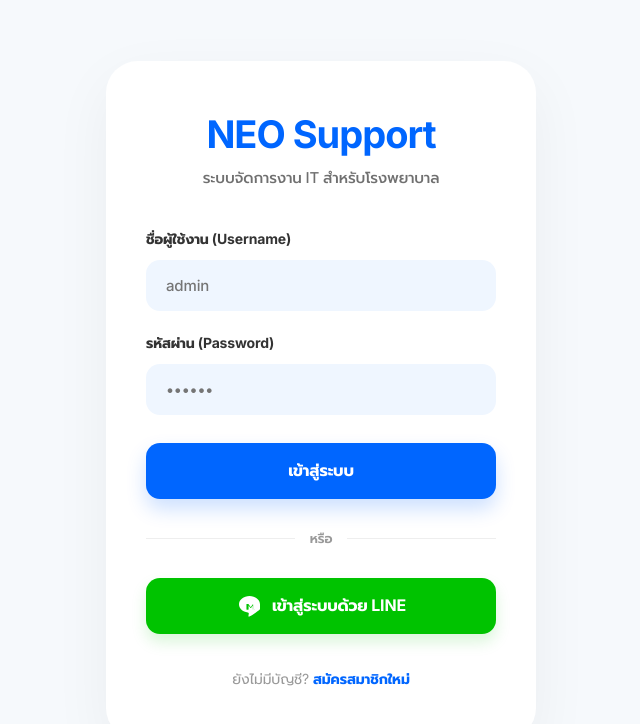
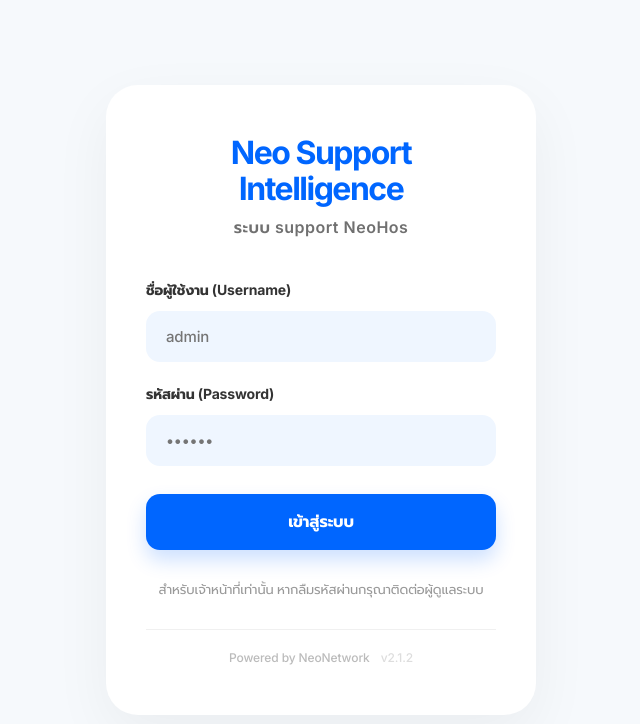
Before and after one commit to jairlinethai8989/neosupportlineoa, a Next.js app: page /login in a window 1280 px wide. Shown: the top 724 px of the page, without its empty margins (319-959 px from the left). Built offline with nearby package versions, Linux system fonts and the light colour scheme; no server answers; a web font is replaced by a local one.

Commit message:
feat: update login page branding, security access control, and daily log

```diff
--- a/src/app/(auth)/login/page.tsx
+++ b/src/app/(auth)/login/page.tsx
@@ -46,12 +46,6 @@ export default function LoginPage() {
     }
   };
 
-  const handleLineLogin = () => {
-    // Placeholder for LINE Login
-    // supabase.auth.signInWithOAuth({ provider: 'line' });
-    alert('ระบบเชื่อมต่อ LINE Login จะเปิดให้บริการเร็วๆ นี้');
-  };
-
   return (
     <div style={{
       minHeight: '100vh',
@@ -74,20 +68,22 @@ export default function LoginPage() {
         {/* Logo/Title */}
         <div style={{ marginBottom: '40px' }}>
           <h1 style={{
-            fontSize: '38px',
-            fontWeight: '850',
+            fontSize: '32px',
+            fontWeight: '900',
             margin: '0 0 10px',
             color: '#0066ff',
-            letterSpacing: '-1px'
+            letterSpacing: '-1.5px',
+            lineHeight: '1.1'
           }}>
-            NEO Support
+            Neo Support Intelligence
           </h1>
           <p style={{
             color: '#707070',
-            fontSize: '15px',
-            fontWeight: '500'
+            fontSize: '16px',
+            fontWeight: '600',
+            letterSpacing: '0.5px'
           }}>
-            ระบบจัดการงาน IT สำหรับโรงพยาบาล
+            ระบบ support NeoHos
           </p>
         </div>
 
@@ -191,55 +187,28 @@ export default function LoginPage() {
               gap: '10px',
               boxShadow: '0 10px 20px rgba(0, 102, 255, 0.2)',
               transition: 'all 0.2s ease',
-              opacity: loading ? 0.7 : 1
+              opacity: loading ? 0.7 : 1,
+              marginBottom: '10px'
             }}
           >
             {loading ? <Loader2 className="animate-spin" size={20} /> : 'เข้าสู่ระบบ'}
           </button>
         </form>
 
+        <p style={{ fontSize: '13px', color: '#999999', marginTop: '20px', marginBottom: '30px' }}>
+          สำหรับเจ้าหน้าที่เท่านั้น หากลืมรหัสผ่านกรุณาติดต่อผู้ดูแลระบบ
+        </p>
+
         <div style={{
-          display: 'flex',
-          alignItems: 'center',
-          margin: '30px 0',
-          gap: '15px'
+          marginTop: '20px',
+          paddingTop: '20px',
+          borderTop: '1px solid #f0f0f0',
+          fontSize: '12px',
+          color: '#bbbbbb',
+          fontWeight: '500'
         }}>
-          <div style={{ flex: 1, height: '1px', background: '#eeeeee' }} />
-          <span style={{ fontSize: '13px', color: '#999999', fontWeight: '600' }}>หรือ</span>
-          <div style={{ flex: 1, height: '1px', background: '#eeeeee' }} />
+          Powered by NeoNetwork <span style={{ marginLeft: '8px', color: '#dddddd' }}>v2.1.2</span>
         </div>
-
-        <button
-          type="button"
-          onClick={handleLineLogin}
-          style={{
-            width: '100%',
-            background: '#00c300',
-            color: '#ffffff',
-            padding: '16px',
-            borderRadius: '14px',
-            border: 'none',
-            fontWeight: '800',
-            fontSize: '16px',
-            cursor: 'pointer',
-            display: 'flex',
-            alignItems: 'center',
-            justifyContent: 'center',
-            gap: '12px',
-            boxShadow: '0 8px 15px rgba(0, 195, 0, 0.15)',
-            transition: 'all 0.2s ease',
-            marginBottom: '35px'
-          }}
-        >
-          <svg width="24" height="24" viewBox="0 0 24 24" fill="currentColor">
-            <path d="M24 10.304c0-4.577-4.705-8.304-10.5-8.304-5.795 0-10.5 3.727-10.5 8.304 0 4.1 3.732 7.531 8.776 8.192.342.073.806.226.924.518.106.262.069.673.033 0.938-.036.265-.174 1.042-.212 1.342-.064.506-.296 1.977 1.277 1.079 1.573-.898 8.491-5.001 11.579-8.57 2.053-2.373 3.124-4.838 3.124-7.5zm-5.022 5.029c0 .16-.131.291-.292.291h-1.545c-.161 0-.292-.131-.292-.291v-3.921l-1.895 2.502c-.053.07-.138.113-.231.113h-.011c-.092 0-.177-.042-.23-.112l-1.894-2.502v3.921c0 .16-.131.291-.292.291h-1.545c-.161 0-.292-.131-.292-.291v-4.993c0-.161.131-.292.292-.292h1.545c.161 0 .292.131.292.292l2.136 2.822 2.135-2.822c.161 0 .292.131.292.292v4.993z" />
-          </svg>
-          เข้าสู่ระบบด้วย LINE
-        </button>
-
-        <p style={{ fontSize: '14px', color: '#999999' }}>
-          ยังไม่มีบัญชี? <a href="#" style={{ color: '#0066ff', fontWeight: '800', textDecoration: 'none' }}>สมัครสมาชิกใหม่</a>
-        </p>
 
         <style dangerouslySetInnerHTML={{ __html: `
           @keyframes slideUp {
```
Also changed, not shown: 1 other file (tests, documents, lock files or other folders).
